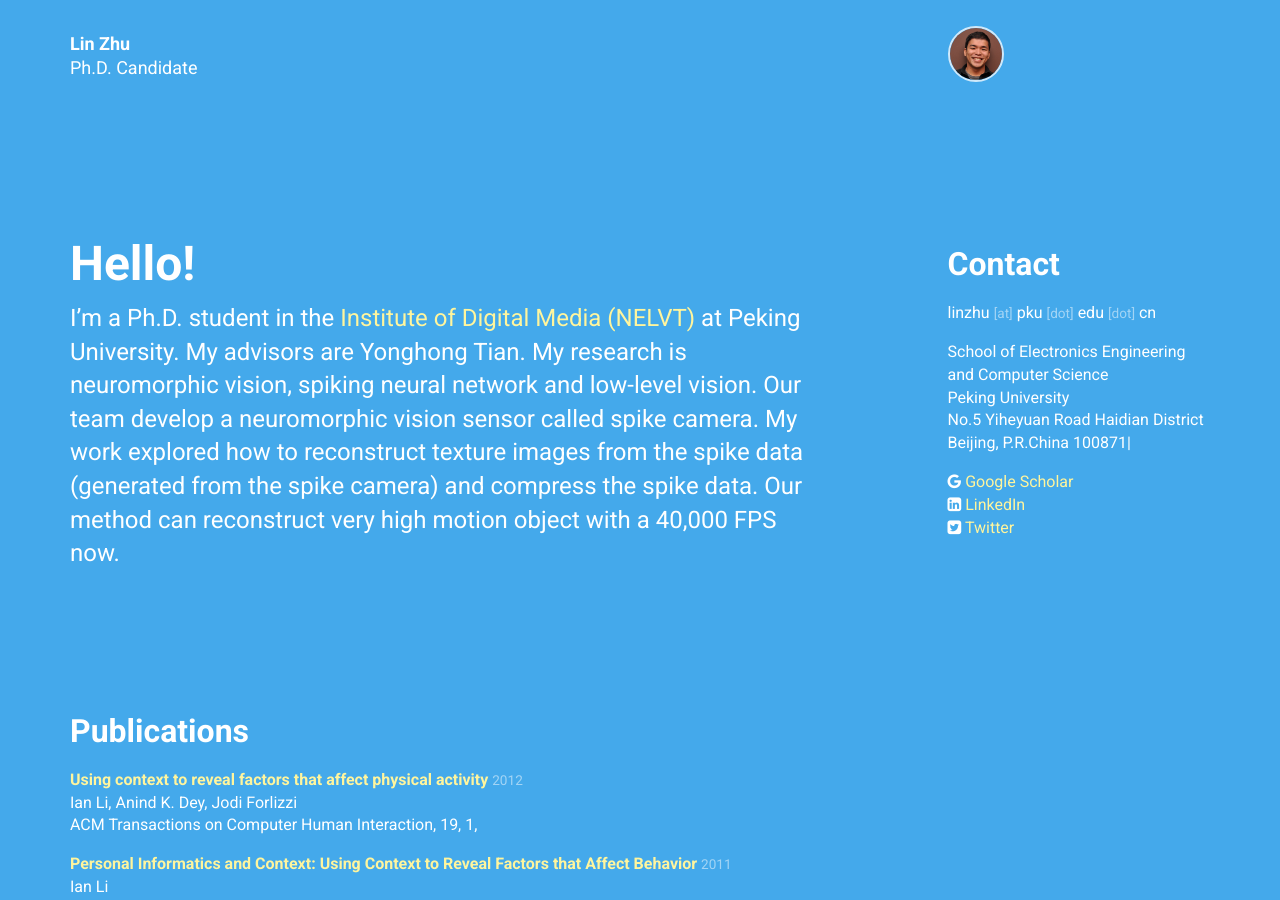
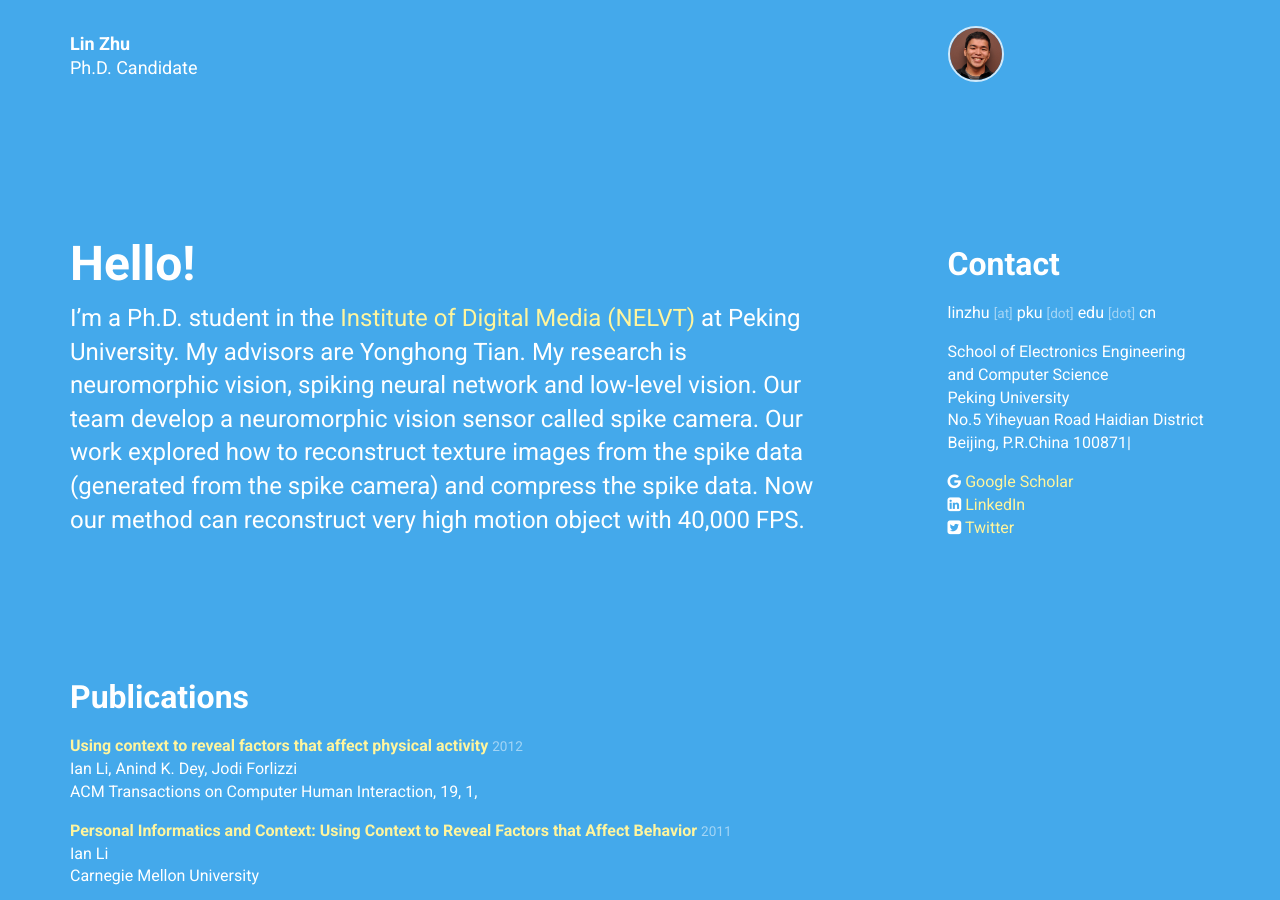
Before and after one commit to Crazyspike/home, a Jekyll site: the page built from index.html, in a window 1280 px wide and 900 px high. Built offline with Jekyll 4.4.1, drawn with Linux system fonts in a browser that asks for light colours; nearby versions of some CDN libraries.

Commit message:
Update personal.yml

```diff
--- a/_data/personal.yml
+++ b/_data/personal.yml
@@ -37,5 +37,6 @@ intro:
     [Institute of Digital Media (NELVT)](https://pkuml.org//) at Peking University.
     My advisors are Yonghong Tian.
     My research is neuromorphic vision, spiking neural network and low-level vision.
-    Our team develop a neuromorphic vision sensor called spike camera. My work explored how to reconstruct texture images from the spike data (generated from the spike camera) and compress the spike data.
-    Our method can reconstruct very high motion object with a 40,000 FPS now.
+    Our team develop a neuromorphic vision sensor called spike camera.
+    Our work explored how to reconstruct texture images from the spike data (generated from the spike camera) and compress the spike data.
+    Now our method can reconstruct very high motion object with 40,000 FPS.
```
